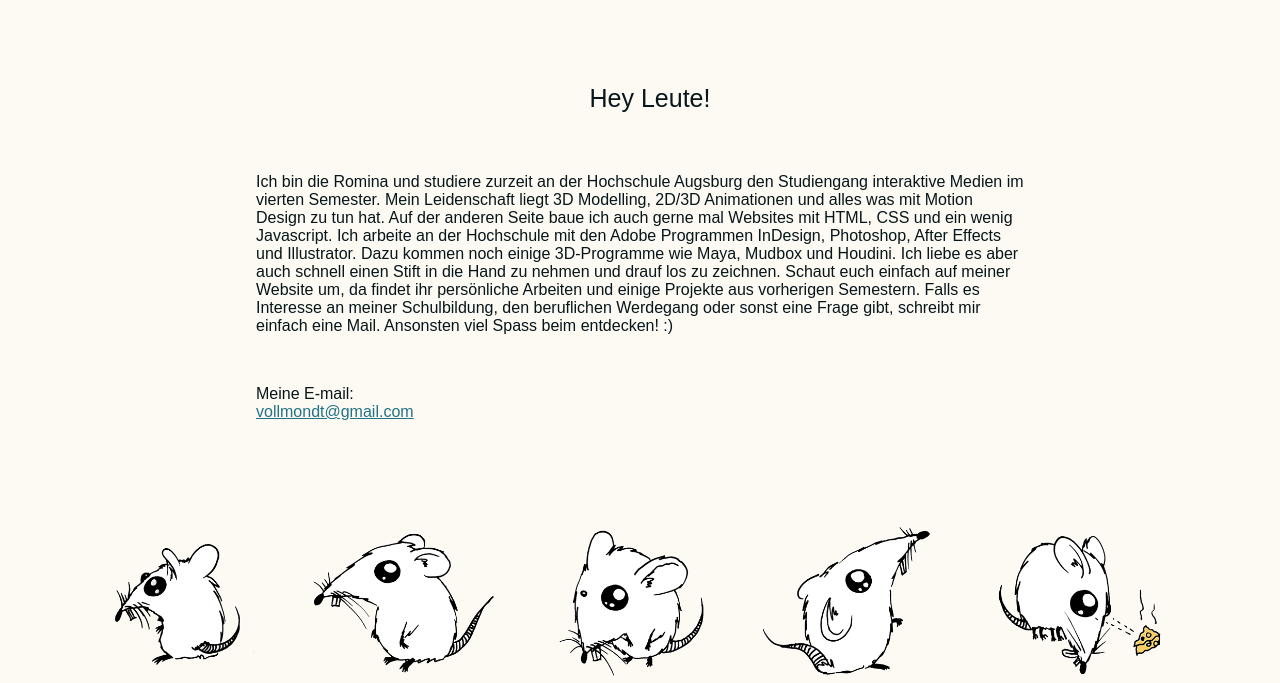
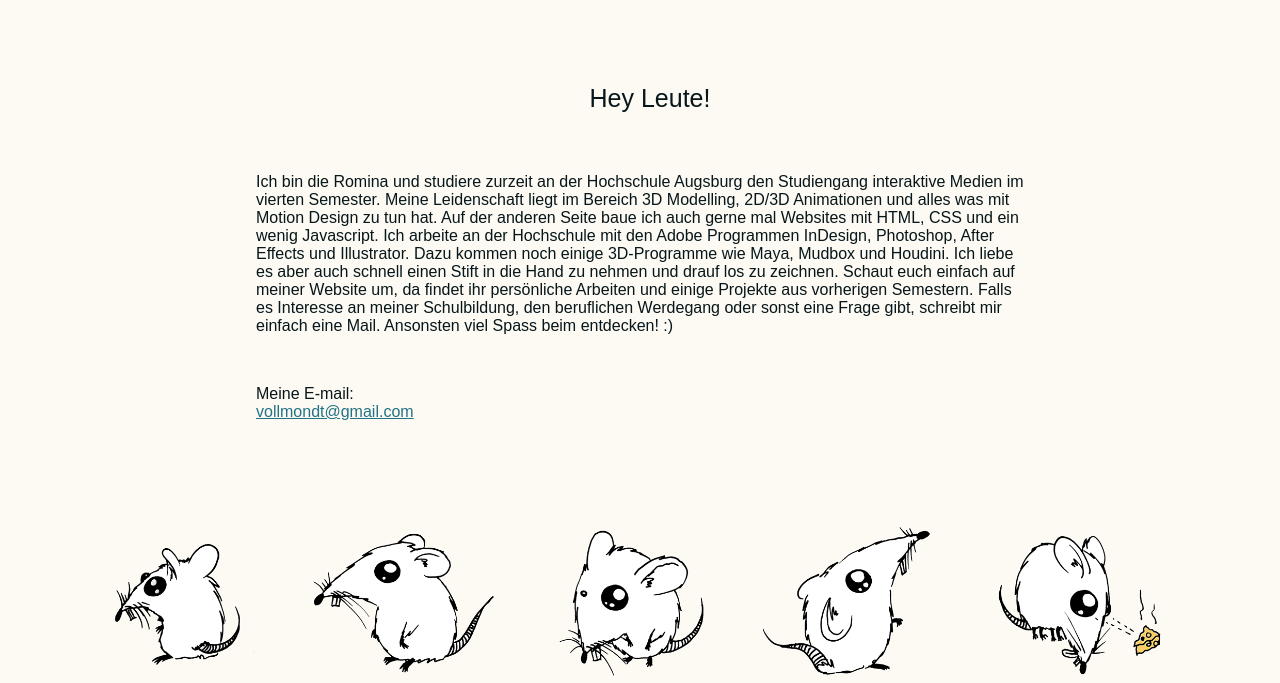
Before and after one commit to LunaWendy/LunaWendy.github.io, a plain HTML site: page ich.html in a window 1280 px wide. Shown: the part 117-800 px from the top of the page. Drawn offline with Linux system fonts and the light colour scheme.

Commit message:
Update ich.html

```diff
--- a/ich.html
+++ b/ich.html
@@ -25,7 +25,7 @@
     <article>
       <h1>Hey Leute!</h1>
         <p>Ich bin die Romina und studiere zurzeit an der Hochschule Augsburg den Studiengang interaktive Medien im vierten Semester.
-          Mein Leidenschaft liegt 3D Modelling, 2D/3D Animationen und alles
+          Meine Leidenschaft liegt im Bereich 3D Modelling, 2D/3D Animationen und alles
           was mit Motion Design zu tun hat. Auf der anderen Seite baue ich auch gerne mal Websites mit HTML, CSS und ein wenig Javascript.
           Ich arbeite an der Hochschule mit den Adobe Programmen InDesign, Photoshop, After Effects und Illustrator. Dazu kommen noch
           einige 3D-Programme wie Maya, Mudbox und Houdini. Ich liebe es aber auch schnell einen Stift in die Hand zu nehmen und drauf los zu zeichnen.
```
